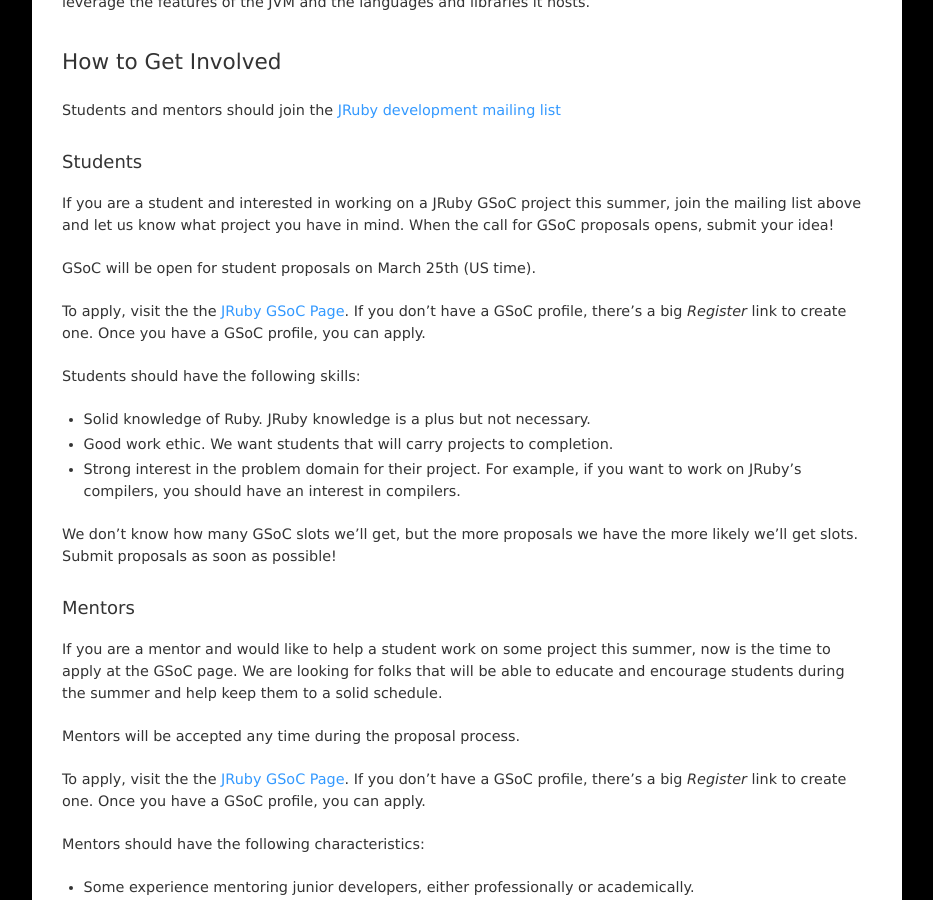
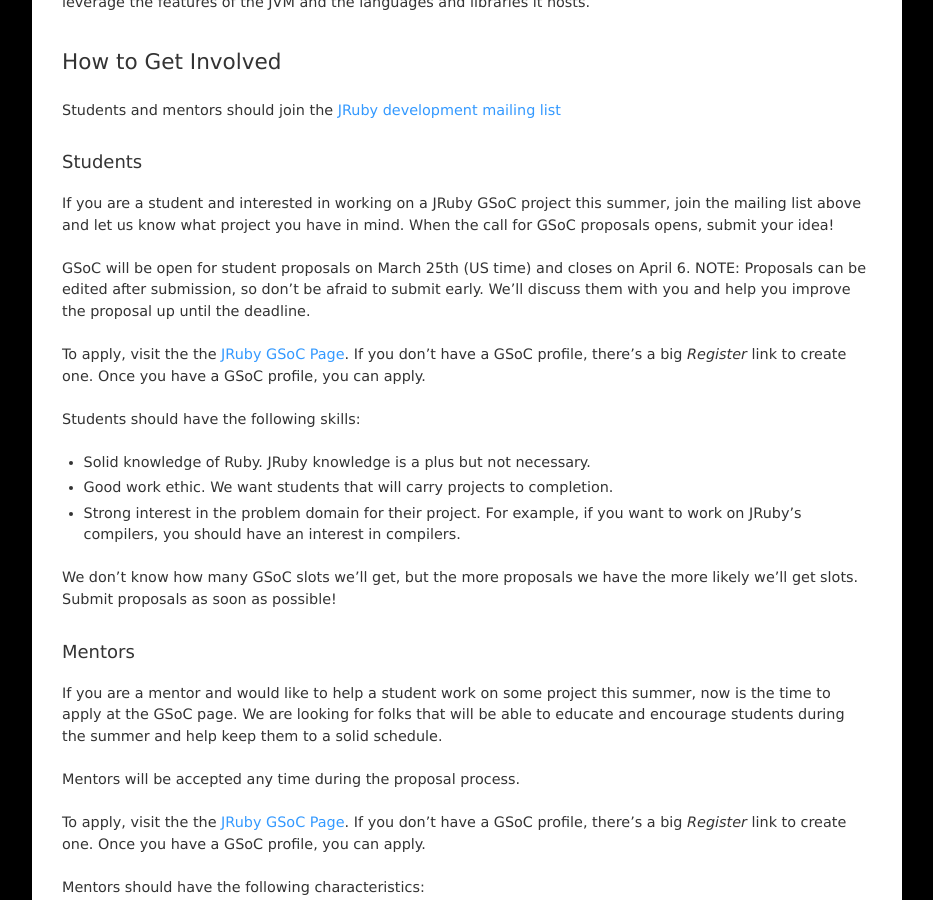
Before and after one commit to towynlin/jruby.github.com, a Jekyll site: the page built from www/gsoc.markdown, in a window 1280 px wide and 900 px high, scrolled down 971 px. Shown: the whole window, without its empty margins (173-1106 px from the left). Built offline with Jekyll 4.4.1, drawn with Linux system fonts in a browser that asks for light colours; Markdown is read by kramdown in place of the engine named in the settings.

Commit message:
Add note about proposals being editable after submission.

```diff
--- a/www/gsoc.markdown
+++ b/www/gsoc.markdown
@@ -58,7 +58,10 @@
 and let us know what project you have in mind. When the call for
 GSoC proposals opens, submit your idea!
 
-GSoC will be open for student proposals on March 25th (US time).
+GSoC will be open for student proposals on March 25th (US time)
+and closes on April 6. NOTE: Proposals can be edited after submission,
+so don't be afraid to submit early. We'll discuss them with you and help
+you improve the proposal up until the deadline.
 
 To apply, visit the the [JRuby GSoC Page](http://www.google-melange.com/gsoc/org/google/gsoc2012/jruby).
 If you don't have a GSoC profile, there's a big *Register* link to create one.
```
